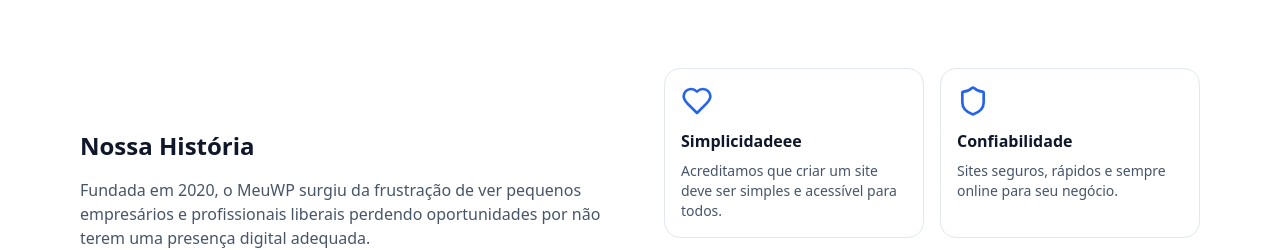
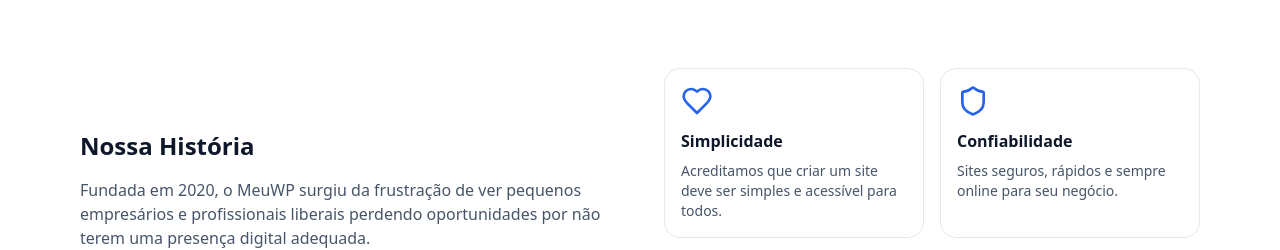
Before and after one commit to gabi-ramires/meuwp.com, a Vue app: page / in a window 1280 px wide. Shown: the part 887-1137 px from the top of the page. Built offline with nearby package versions, Linux system fonts and the light colour scheme.

Commit message:
revertendo

```diff
--- a/src/pages/HomePage.vue
+++ b/src/pages/HomePage.vue
@@ -57,7 +57,7 @@ const stats = [
 const values = [
   {
     icon: Heart,
-    title: "Simplicidadeee",
+    title: "Simplicidade",
     description: "Acreditamos que criar um site deve ser simples e acessível para todos."
   },
   {
```
